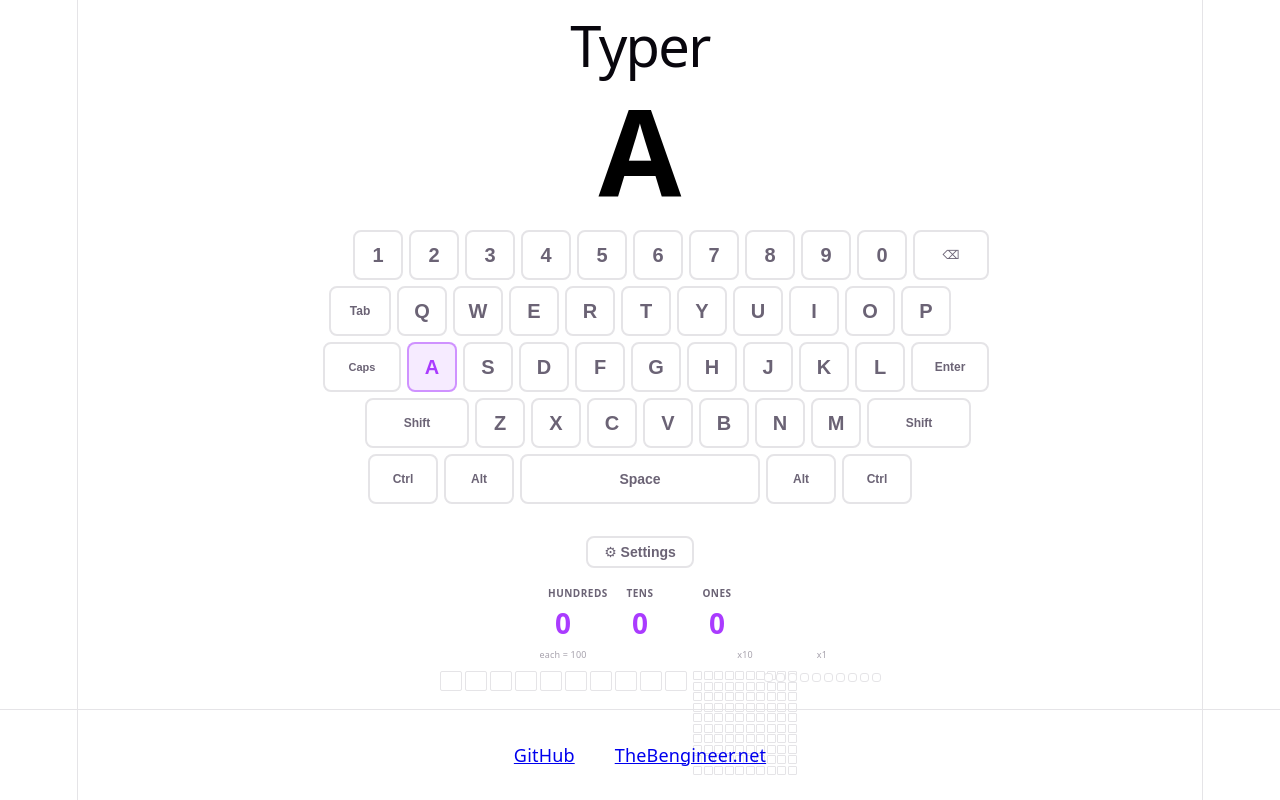
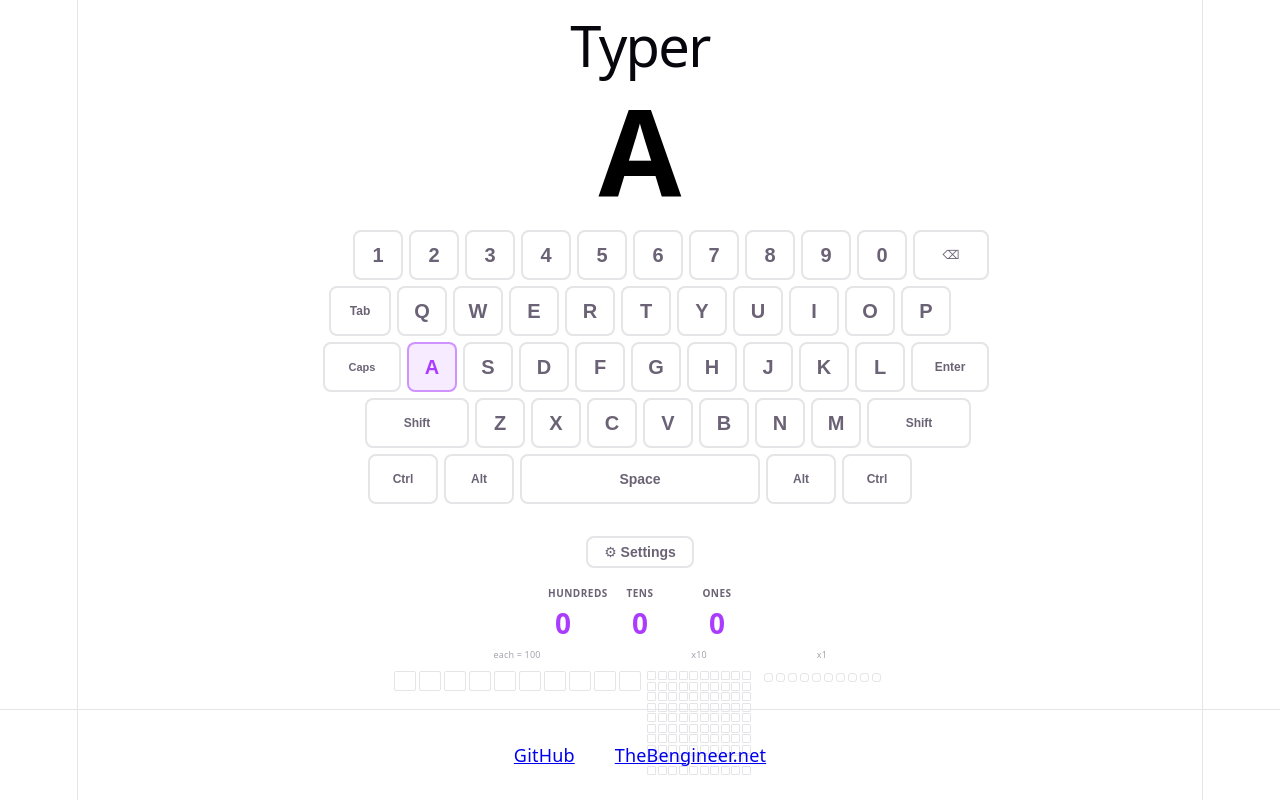
Before and after one commit to TheBengineer/Typer, a React (Vite) app in the folder typer/: page / in a window 1280 px wide. Built offline with nearby package versions, Linux system fonts and the light colour scheme.

Commit message:
Updated the counter display

```diff
--- a/typer/src/App.css
+++ b/typer/src/App.css
@@ -333,7 +333,7 @@
     display: flex;
     flex-direction: column;
     align-items: center;
-    width: 30px;
+    width: 122px;
 }
 
 /* Common dot styles */
```
